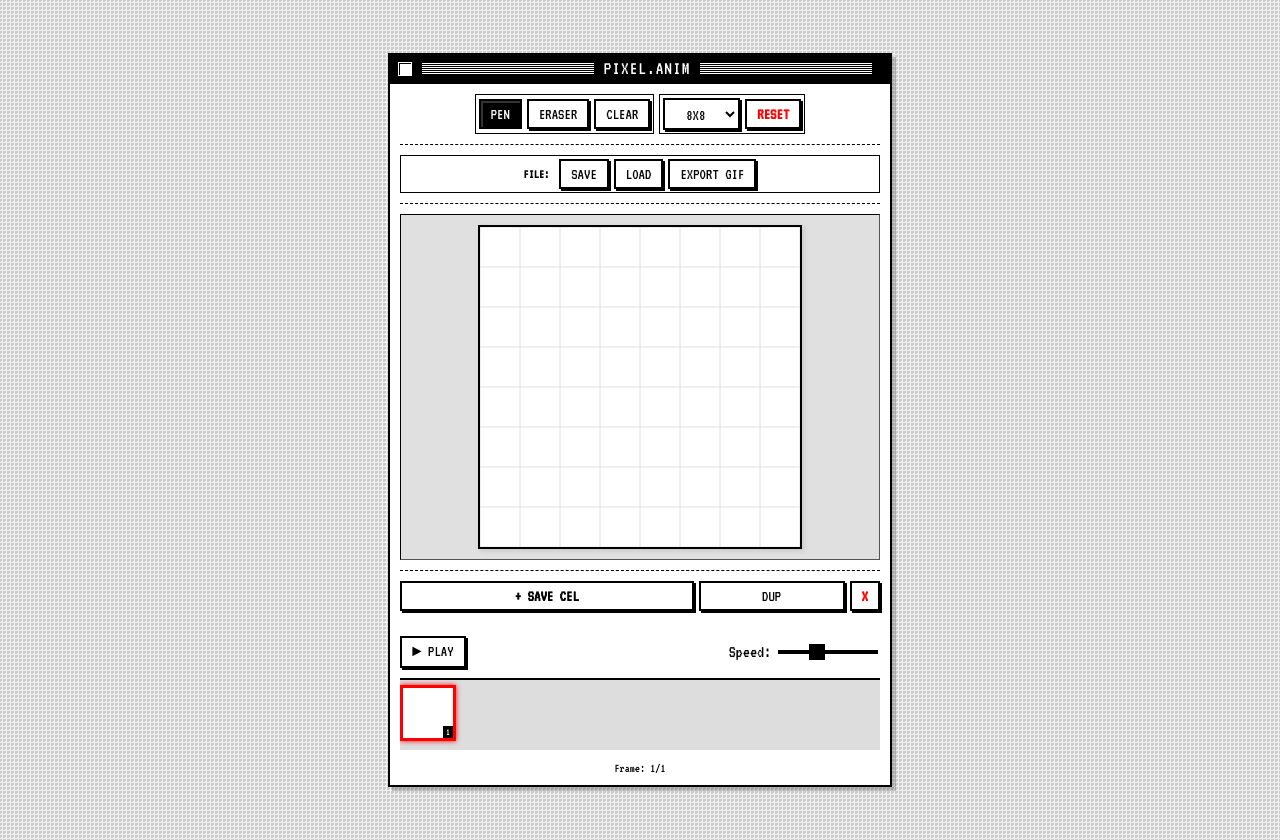
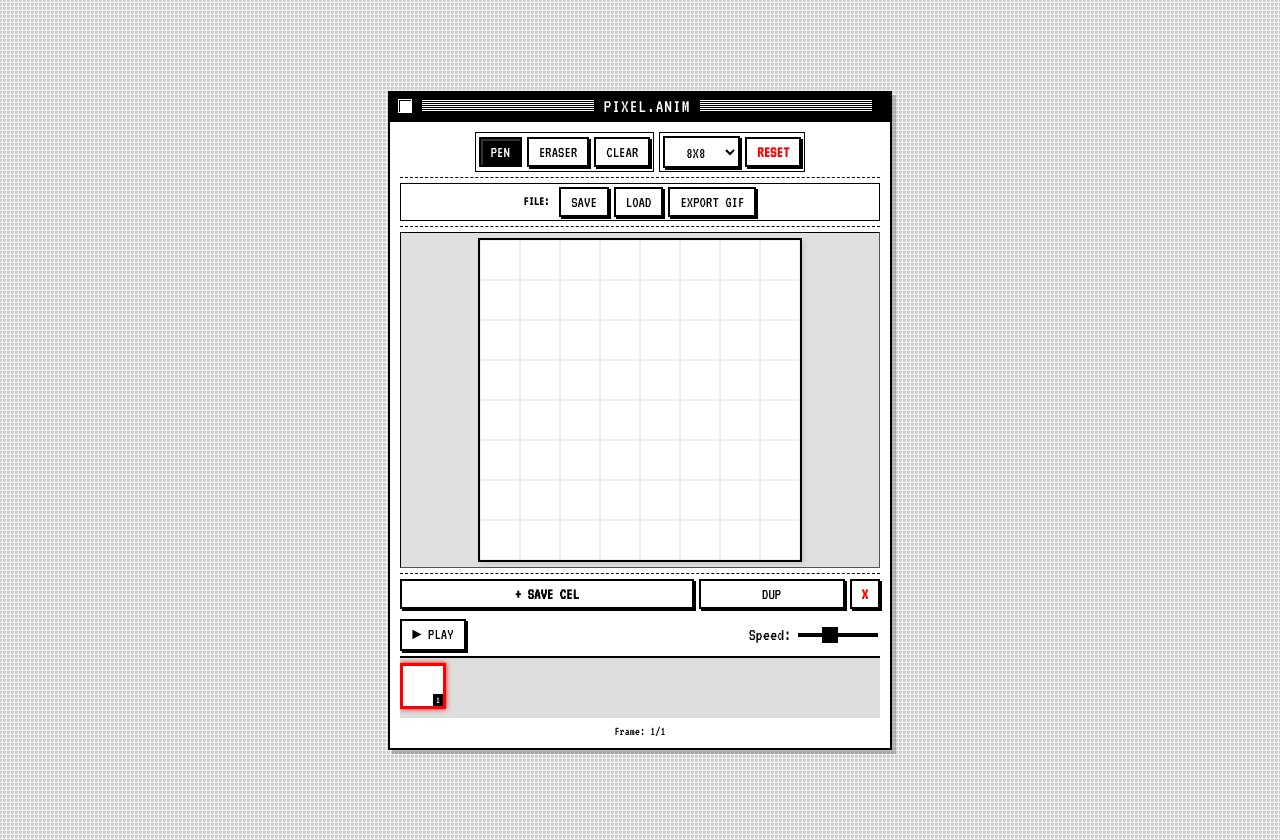
Before and after one commit to bfugitt/pixart, a plain HTML site: page index.html in a window 1280 px wide. Drawn offline with Linux system fonts and the light colour scheme.

Commit message:
Update index.html

```diff
--- a/index.html
+++ b/index.html
@@ -36,13 +36,14 @@
                               linear-gradient(-45deg, transparent 75%, #ccc 75%);
             background-size: 4px 4px;
             margin: 0;
-            padding: 20px;
+            padding: 0; /* Remove padding to maximize space on mobile */
             display: flex;
             justify-content: center;
             align-items: center;
-            min-height: 100vh;
+            height: 100vh; /* Fixed height to prevent body scroll */
+            overflow: hidden; /* No scrolling on body */
+            overscroll-behavior: none; /* Prevent rubber banding on iOS */
             color: var(--sys-black);
-            overflow-x: hidden;
             user-select: none;
             -webkit-user-select: none;
         }
@@ -56,6 +57,19 @@
             max-width: 500px;
             display: flex;
             flex-direction: column;
+            /* Layout logic for fitting screen */
+            height: 100%;
+            max-height: 100%;
+        }
+
+        @media (min-width: 520px) {
+             /* On desktop/tablet, give it some breathing room and borders */
+            body { padding: 20px; }
+            .window {
+                height: auto;
+                max-height: 95vh; /* Ensure it fits vertically */
+                border: 2px solid var(--sys-black);
+            }
         }
 
         /* Title Bar */
@@ -69,6 +83,7 @@
             border-bottom: 2px solid var(--sys-black);
             font-size: 1.2rem;
             letter-spacing: 1px;
+            flex-shrink: 0; /* Prevent shrinking */
         }
 
         .title-lines {
@@ -97,7 +112,10 @@
             padding: 10px;
             display: flex;
             flex-direction: column;
-            gap: 10px;
+            gap: 5px; /* Reduced gap */
+            flex: 1; /* Fill available space */
+            min-height: 0; /* Allow shrinking */
+            overflow-y: auto; /* Internal scroll only if absolutely necessary */
         }
 
         /* Toolbar */
@@ -106,8 +124,9 @@
             gap: 5px;
             flex-wrap: wrap;
             justify-content: center;
-            padding-bottom: 10px;
+            padding-bottom: 5px;
             border-bottom: 1px dashed var(--sys-black);
+            flex-shrink: 0; /* Prevent shrinking */
         }
 
         .btn {
@@ -166,9 +185,11 @@
             justify-content: center;
             align-items: center;
             background: #e0e0e0;
-            padding: 10px;
+            padding: 5px;
             border: 1px inset var(--sys-black);
             position: relative;
+            flex: 1; /* Grow/Shrink to fill space */
+            min-height: 0; /* Allow shrinking past content size */
         }
 
         canvas {
@@ -177,6 +198,16 @@
             cursor: crosshair;
             image-rendering: pixelated;
             box-shadow: 2px 2px 5px rgba(0,0,0,0.1);
+
+            /* Responsive resizing magic */
+            width: auto;
+            height: auto;
+            max-width: 100%;
+            max-height: 100%;
+            aspect-ratio: 1 / 1;
+
+            /* CRITICAL: Prevents scrolling while drawing on touch devices */
+            touch-action: none;
         }
 
         /* Film Strip (Timeline) */
@@ -185,16 +216,17 @@
             gap: 5px;
             overflow-x: auto;
             padding: 5px 0;
-            height: 60px;
+            height: 50px; /* Slightly smaller */
             border-top: 2px solid var(--sys-black);
             background: #ddd;
             scrollbar-width: thin;
+            flex-shrink: 0;
         }
 
         .film-frame {
-            min-width: 50px;
-            width: 50px;
-            height: 50px;
+            min-width: 40px;
+            width: 40px;
+            height: 40px;
             background: var(--sys-white);
             border: 2px solid var(--sys-black);
             position: relative;
@@ -213,6 +245,7 @@
             border: none;
             box-shadow: none;
             pointer-events: none;
+            touch-action: auto; /* Allow scrolling on the film strip */
         }
 
         .frame-number {
@@ -231,6 +264,7 @@
             justify-content: space-between;
             align-items: center;
             margin-top: 5px;
+            flex-shrink: 0;
         }
 
         label {
@@ -240,7 +274,7 @@
         input[type="range"] {
             -webkit-appearance: none;
             background: transparent;
-            width: 100px;
+            width: 80px; /* Slightly smaller width */
         }
         input[type="range"]::-webkit-slider-thumb {
             -webkit-appearance: none;
@@ -258,11 +292,8 @@
 
         /* Responsive */
         @media (max-width: 500px) {
-            body { padding: 5px; }
-            .window { border-width: 2px; }
+            .window { border-width: 0; } /* Remove border on mobile */
             .btn { font-size: 0.9rem; padding: 4px 6px; }
-            .film-strip { height: 45px; }
-            .film-frame { min-width: 35px; width: 35px; height: 35px; }
             .control-group { flex-wrap: wrap; justify-content: center;}
         }
 
@@ -317,7 +348,7 @@
         </div>
 
         <!-- Animation Controls -->
-        <div class="toolbar" style="border-bottom: none; border-top: 1px dashed var(--sys-black); padding-top: 10px;">
+        <div class="toolbar" style="border-bottom: none; border-top: 1px dashed var(--sys-black); padding-top: 5px; padding-bottom: 0;">
             <button class="btn" id="save-cel-btn" onclick="saveCelAndNext()" style="flex-grow: 2; font-weight: bold;">+ Save Cel</button>
             <button class="btn" onclick="duplicateFrame()" title="Duplicate Current Frame" style="flex-grow: 1;">Dup</button>
             <button class="btn" onclick="deleteFrame()" style="color:red; font-weight:bold;">X</button>
@@ -345,7 +376,8 @@
 <script>
     // --- Configuration ---
     let gridSize = 8;
-    const canvasSize = 320; // Display size in pixels
+    // Note: Internal resolution stays 320 for quality, but CSS scales it
+    const canvasSize = 320;
     let pixelSize = canvasSize / gridSize;
 
     // --- State ---
@@ -432,6 +464,15 @@
 
     // --- File System (Save/Load/Export) ---
 
+    function getTimestampFilename(extension) {
+        const now = new Date();
+        const day = String(now.getDate()).padStart(2, '0');
+        const month = String(now.getMonth() + 1).padStart(2, '0');
+        const hour = String(now.getHours()).padStart(2, '0');
+        const minute = String(now.getMinutes()).padStart(2, '0');
+        return `pixart${day}${month}${hour}${minute}.${extension}`;
+    }
+
     function saveProject() {
         const projectData = {
             gridSize: gridSize,
@@ -442,7 +483,7 @@
         const url = URL.createObjectURL(blob);
         const a = document.createElement('a');
         a.href = url;
-        a.download = "pixel-anim-project.json";
+        a.download = getTimestampFilename('json');
         a.click();
         URL.revokeObjectURL(url);
     }
@@ -568,7 +609,7 @@
             const url = URL.createObjectURL(blob);
             const a = document.createElement('a');
             a.href = url;
-                a.download = 'pixel-animation.gif';
+            a.download = getTimestampFilename('gif');
             a.click();
             URL.revokeObjectURL(url);
 
@@ -708,6 +749,8 @@
         const rect = canvas.getBoundingClientRect();
         const clientX = e.touches ? e.touches[0].clientX : e.clientX;
         const clientY = e.touches ? e.touches[0].clientY : e.clientY;
+
+        // Use rect.width and rect.height because they reflect the actual screen size (CSS scale)
         const x = Math.floor((clientX - rect.left) / (rect.width / gridSize));
         const y = Math.floor((clientY - rect.top) / (rect.height / gridSize));
         return { x, y };
@@ -723,7 +766,8 @@
                 render();
             }
         }
-        e.preventDefault();
+        // Critical for touch devices: stop the browser from scrolling
+        if (e.cancelable) e.preventDefault();
     }
 
     canvas.addEventListener('mousedown', (e) => { isDrawing = true; handlePaint(e); });
```
Lines whose indentation alone changed are shown as unchanged.
